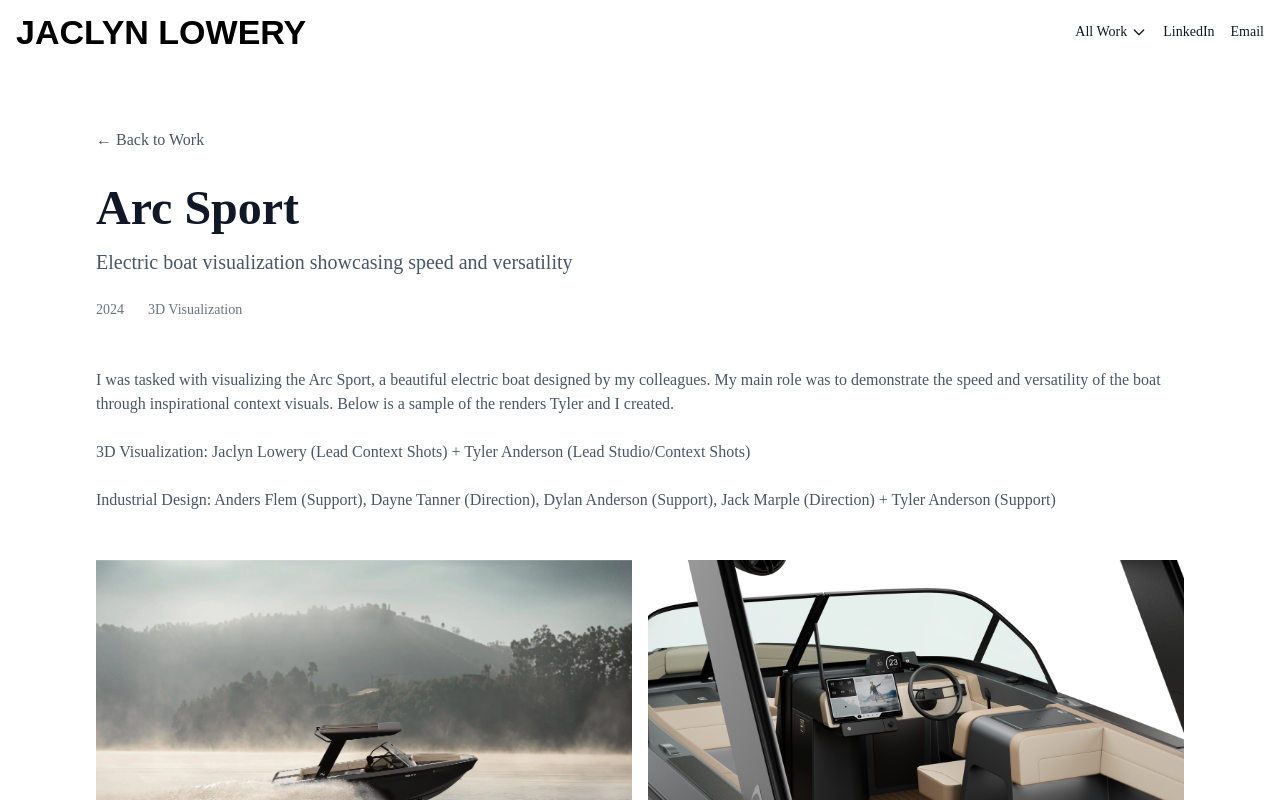
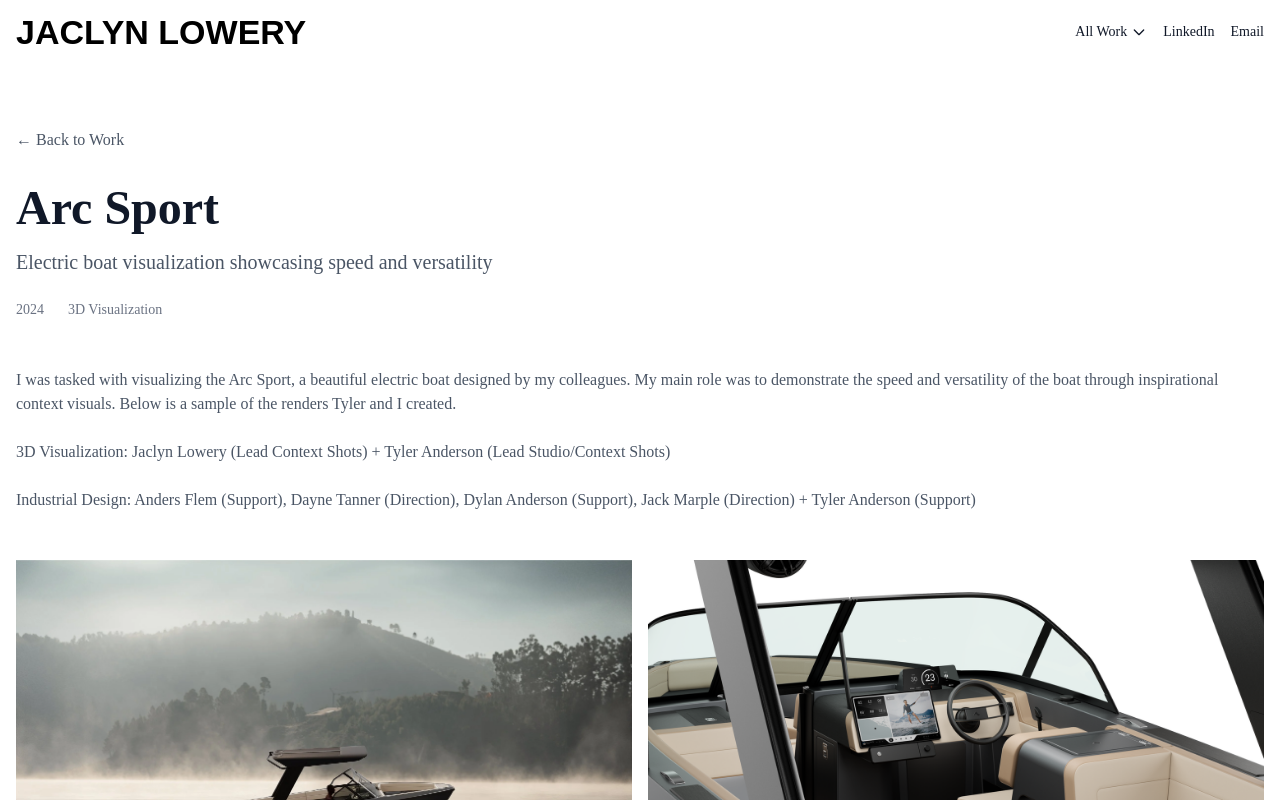
Before and after one commit to ellbosch/JaclynPortfolio, a React (Vite) app: page /project/arcsport in a window 1280 px wide. Shown: the top 800 px of the page. Built offline with nearby package versions, Linux system fonts and the light colour scheme; a web font is replaced by a local one.

Commit message:
subpage margins

```diff
--- a/src/pages/NotFound.tsx
+++ b/src/pages/NotFound.tsx
@@ -2,7 +2,7 @@
 
 const NotFound = () => {
   return (
-    <div className="max-w-6xl mx-auto px-4 sm:px-6 lg:px-8 py-16">
+    <div className="max-w-[1400px] mx-auto px-2 lg:px-4 py-16">
       <div className="text-center py-20">
         <h1 className="text-6xl font-bold text-gray-900 dark:text-white mb-4">
           404
--- a/src/pages/ProjectPage.tsx
+++ b/src/pages/ProjectPage.tsx
@@ -8,7 +8,7 @@
 
   if (!project) {
     return (
-      <div className="max-w-6xl mx-auto px-4 sm:px-6 lg:px-8 py-16">
+      <div className="max-w-[1400px] mx-auto px-2 lg:px-4 py-16">
         <div className="text-center py-20">
           <h1 className="text-2xl font-bold text-gray-900 dark:text-white mb-4">
             Project Not Found
@@ -33,7 +33,7 @@
   const nextProject = currentIndex < allProjects.length - 1 ? allProjects[currentIndex + 1] : undefined;
 
   return (
-    <div className="max-w-6xl mx-auto px-4 sm:px-6 lg:px-8 py-16">
+    <div className="max-w-[1400px] mx-auto px-2 lg:px-4 py-16">
       {/* Back Link */}
       <Link
         to="/"
```
